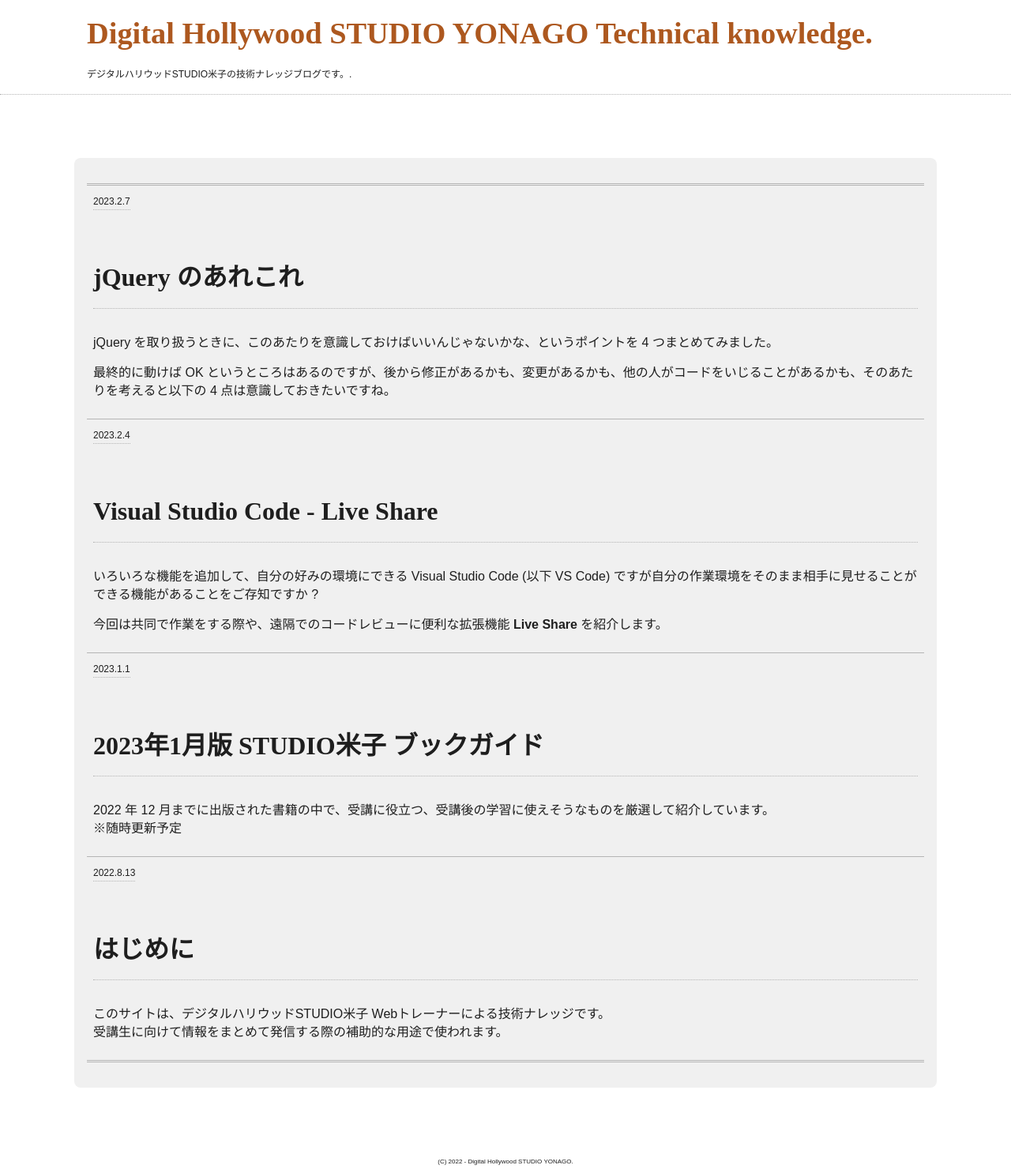
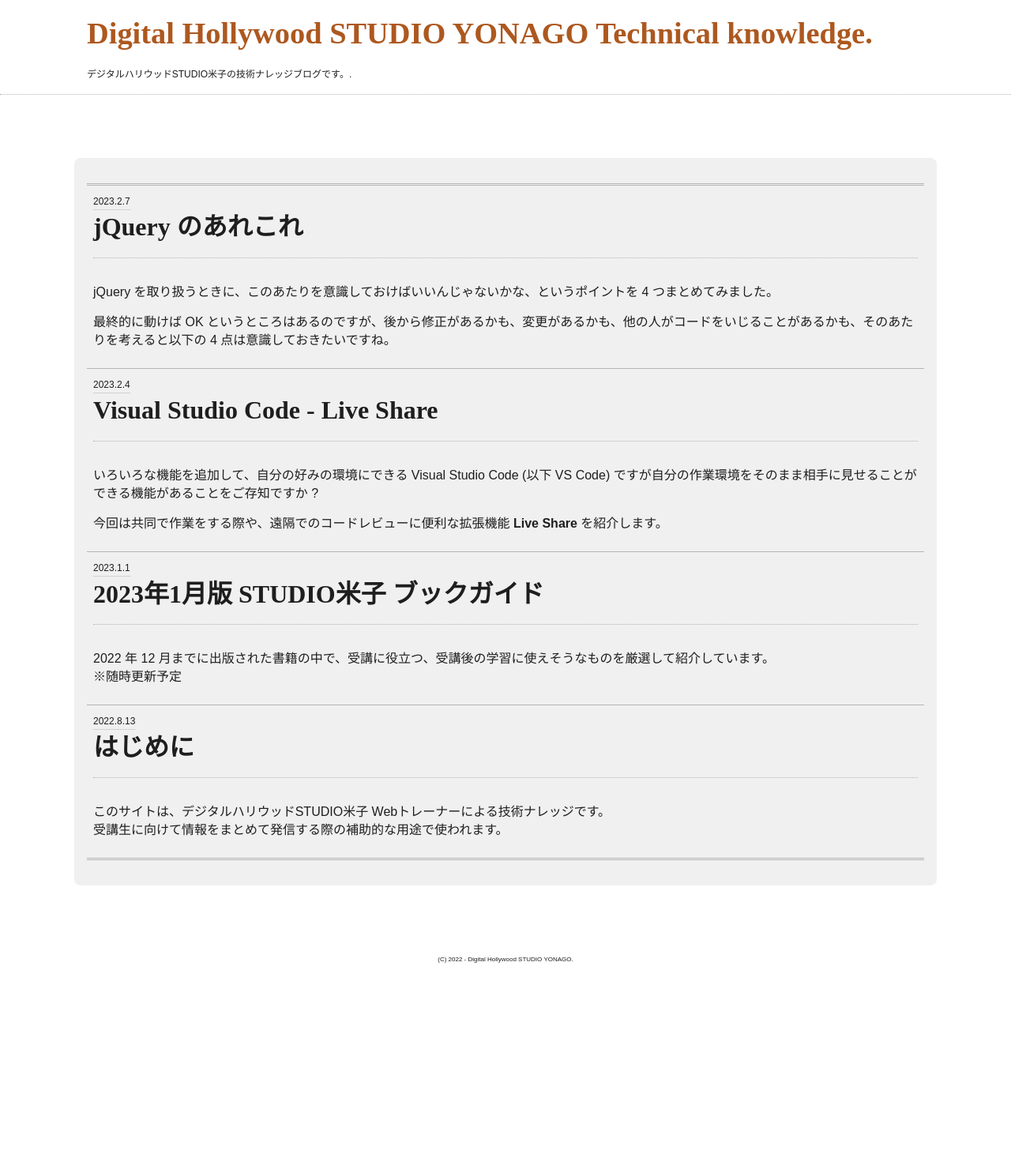
Before and after one commit to dhws-yonago/dhws-yonago.github.io, a Jekyll site: the page built from index.md, in a window 1280 px wide. Shown: the whole page at 79% size. Built offline with Jekyll 4.4.1, drawn with Linux system fonts in a browser that asks for light colours; some web fonts are replaced; after the commit the page ends 1224 px from its top, so only the background shows below that.

Commit message:
Fixed margin on h2 heading in article list.

```diff
--- a/_sass/jekyll-theme-hacker.scss
+++ b/_sass/jekyll-theme-hacker.scss
@@ -137,6 +137,7 @@ img {
         }
         &__title {
           border-bottom: 1px dotted var(--color-border);
+          margin-top: 0;
         }
       }
     }
@@ -200,7 +201,7 @@ img {
   h6 {
     font-size: 1.2em;
   }
-  * + h2 {
+  *:not(time) + h2 {
     margin-top: calc(8px * 8);
   }
   * + h3 {
```
